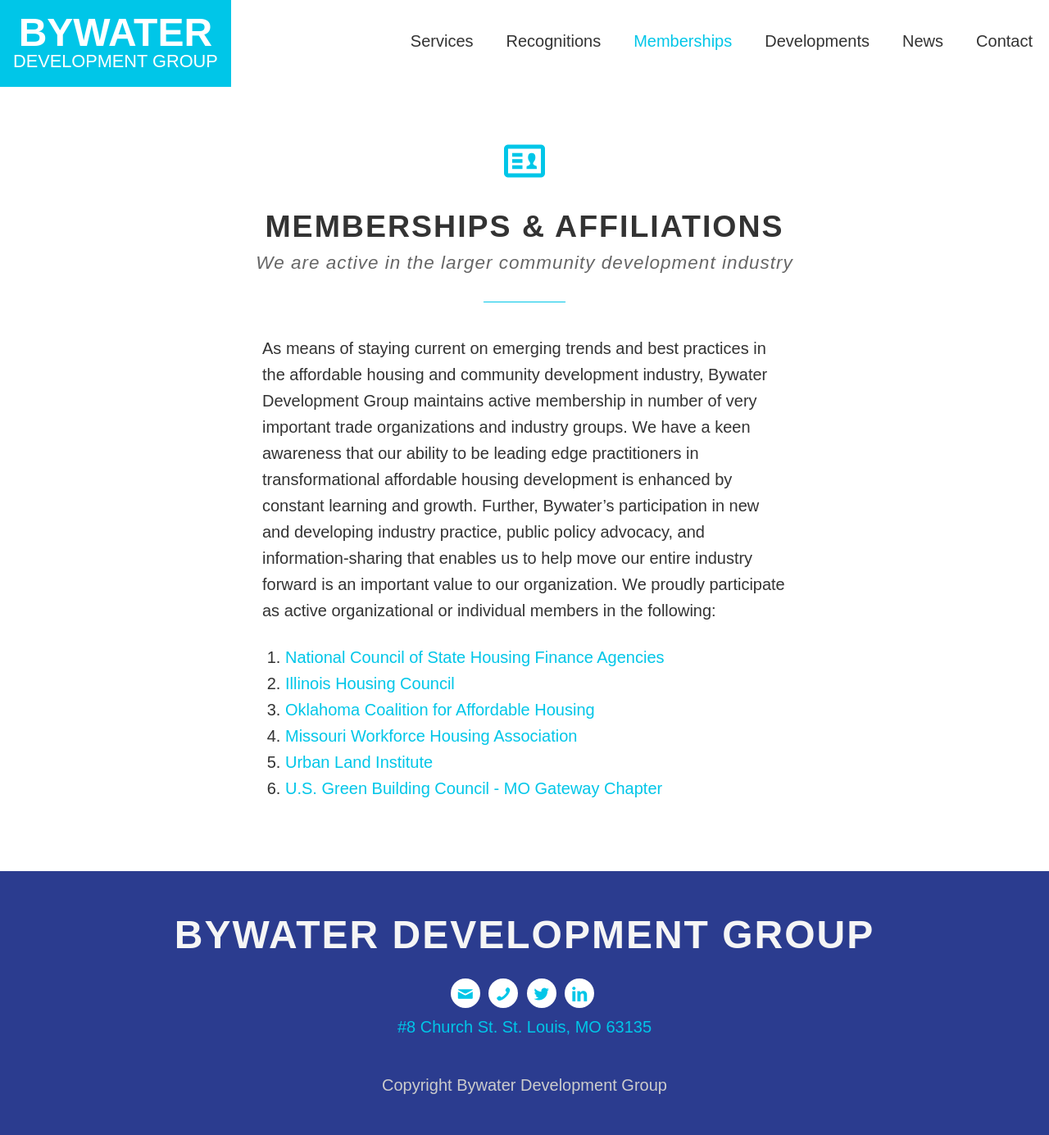
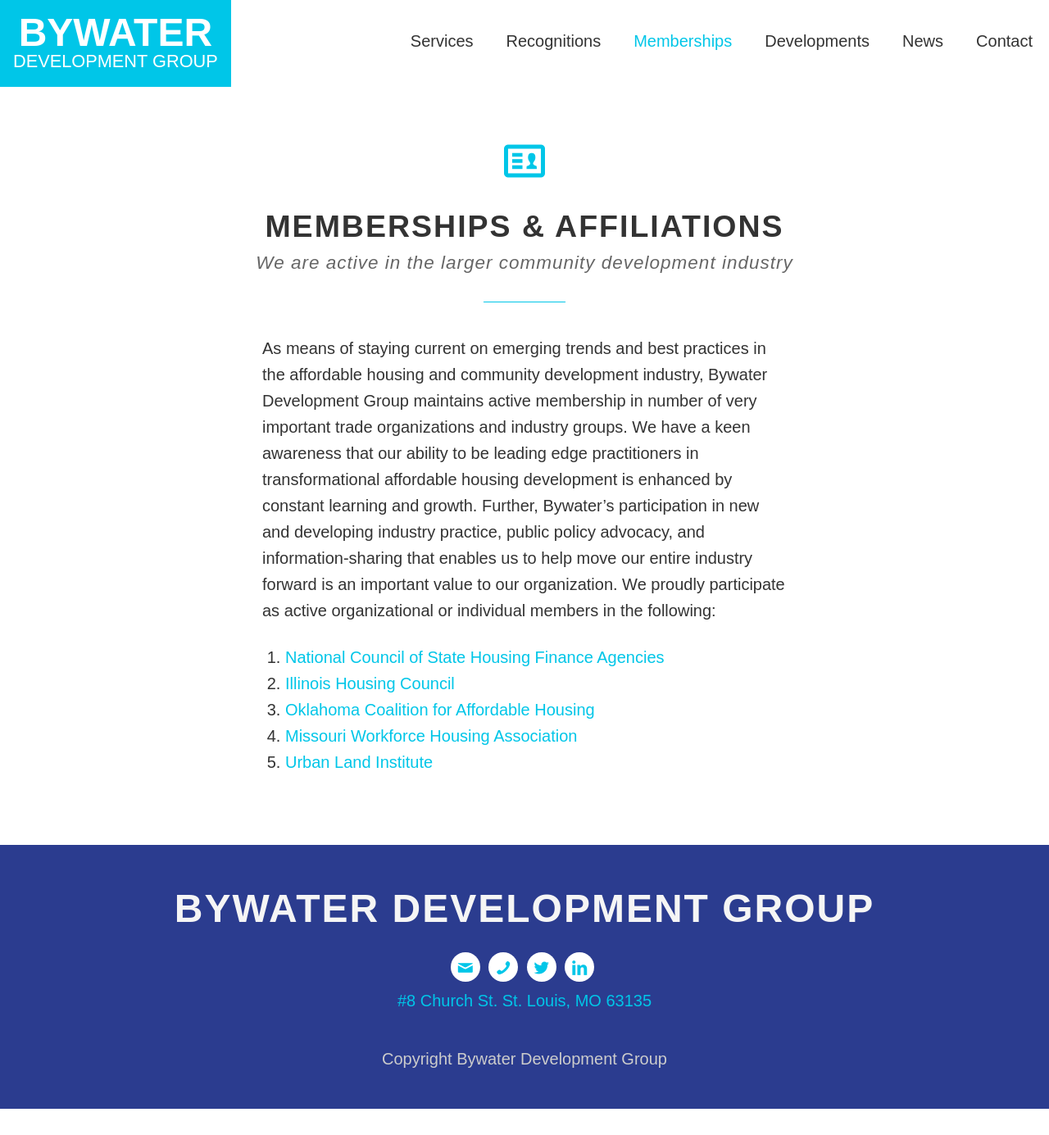
Before and after one commit to bywater/bywater.github.io, a Jekyll site: the page built from membership.md, in a window 1280 px wide. Shown: the whole page at 82% size. Built offline with Jekyll 4.4.1, drawn with Linux system fonts in a browser that asks for light colours; nearby versions of some CDN libraries; after the commit the page ends 1353 px from its top, so only the background shows below that.

Commit message:
Updated '/membership.md' via CloudCannon

```diff
--- a/membership.md
+++ b/membership.md
@@ -13,4 +13,3 @@
 1. [Oklahoma Coalition for Affordable Housing](http://affordablehousingcoalition.org)
 1. [Missouri Workforce Housing Association](http://www.moworkforcehousing.com/)
 1. [Urban Land Institute](http://uli.org/)
-1. [U.S. Green Building Council - MO Gateway Chapter](http://www.usgbc-mogateway.org/)
```
